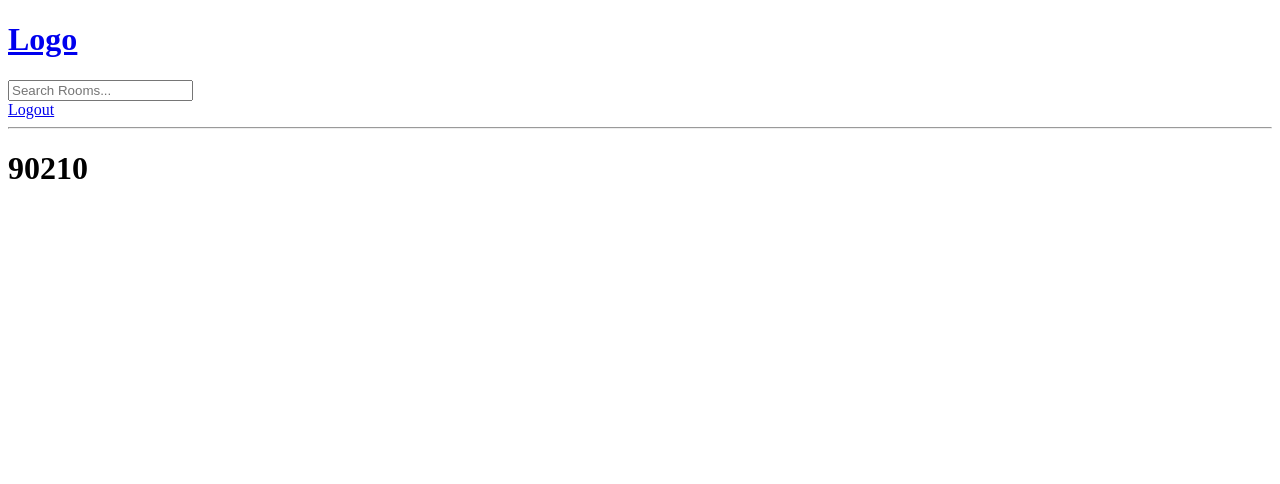
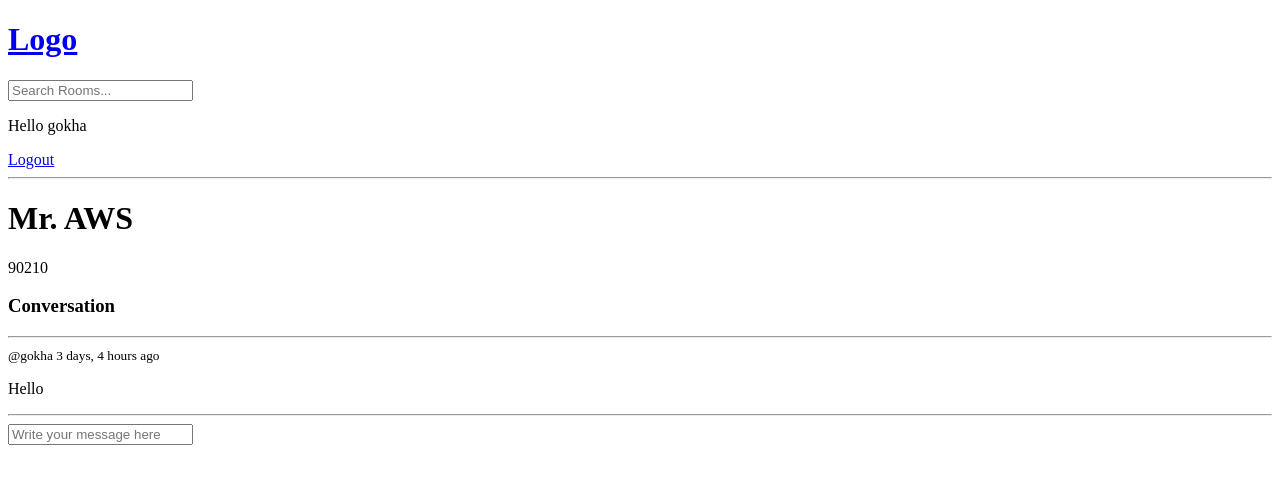
Before and after one commit to Goodkhau/DjangoFirstProject, a Django app: page /room/6/ in a window 1280 px wide. Shown: the top 484 px of the page. Run offline with Django 5.2, Linux system fonts and the light colour scheme; a user stored in the database is signed in; data comes from the database, SQL or seed files in the repository; both versions use the stored data as it was after the commit.

Commit message:
Display messages in room and added message form

```diff
--- a/firstproject/base/templates/base/room.html
+++ b/firstproject/base/templates/base/room.html
@@ -1,5 +1,30 @@
 {% extends 'main.html' %}
 
 {% block content %}
-<h1>{{room.description}}</h1>
+<h1>{{room.name}}</h1>
+
+<p>{{room.description}}</p>
+
+<div class="comment-wrapper">
+    <h3>Conversation</h3>
+    <hr>
+
+    {% for message in room_messages %}
+        <div>
+            <small>@{{message.user}} {{message.created|timesince}} ago</small>
+            <p>{{message.body}}</p>
+            <hr>
+        </div>
+    {% endfor %}
+</div>
+
+{% if request.user.is_authenticated %}
+<div class="comment-form">
+    <form method="POST" action="">
+        {% csrf_token %}
+        <input type="text" name="body" placeholder="Write your message here" />
+    </form>
+</div>
+{% endif %}
+
 {% endblock %}
--- a/firstproject/base/views.py
+++ b/firstproject/base/views.py
@@ -75,7 +75,8 @@ def home(request):
 
 def room(request, pk):
     room = Room.objects.get(id=pk)
-    context = {'room': room}
+    room_messages = room.message_set.all().order_by('-created')
+    context = {'room': room, 'room_messages': room_messages}
     return render(request, 'base/room.html', context)
 
 @login_required(login_url='login')
--- a/firstproject/templates/navbar.html
+++ b/firstproject/templates/navbar.html
@@ -7,6 +7,7 @@
 </form>
 
 {% if request.user.is_authenticated %}
+<p>Hello {{request.user}}</p>
 <a href="{% url 'logout' %}">Logout</a>
 {% else %}
 <a href="{% url 'login' %}">Login</a>
```
Also changed, not shown: firstproject/db.sqlite3.
